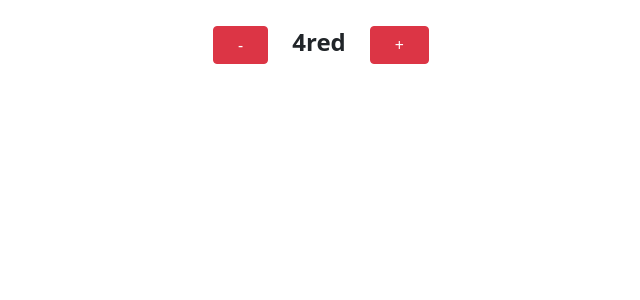
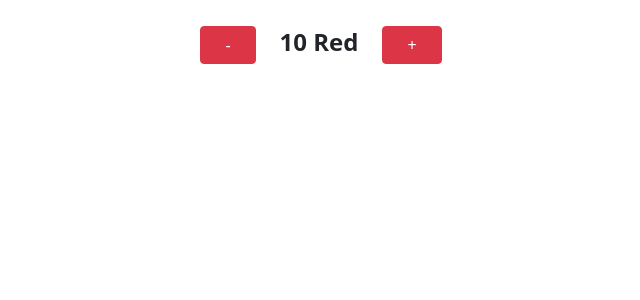
Before and after one commit to fstipo/react-hooks, a React (Create React App) app: page / in a window 1280 px wide. Shown: the top 300 px of the page, without its empty margins (319-959 px from the left). Built offline with nearby package versions, Linux system fonts and the light colour scheme.

Commit message:
useState with multiple useState

```diff
--- a/src/components/UseStateComp.js
+++ b/src/components/UseStateComp.js
@@ -7,20 +7,19 @@ import React, { useState } from 'react';
 // };
 
 const UseStateComp = () => {
-  const [countState, setState] = useState({ count: 4, theme: 'red' });
-  const count = countState.count;
-  const theme = countState.theme;
+  const [count, setCount] = useState(10);
+  const [theme, setTheme] = useState(' Red');
 
   //with objects
-  const decreaseCountHandler = () =>
-    setState((prevState) => {
-      return { ...prevState, count: prevState.count - 1 };
-    });
+  const decreaseCountHandler = () => {
+    setCount((prevCount) => prevCount - 1);
+    setTheme(' Red');
+  };
 
-  const increaseCountHandler = () =>
-    setState((prevState) => {
-      return { ...prevState, count: prevState.count + 1 };
-    });
+  const increaseCountHandler = () => {
+    setCount((prevCount) => prevCount + 1);
+    setTheme(' Green');
+  };
 
   return (
     <div className="text-center mt-4">
```
